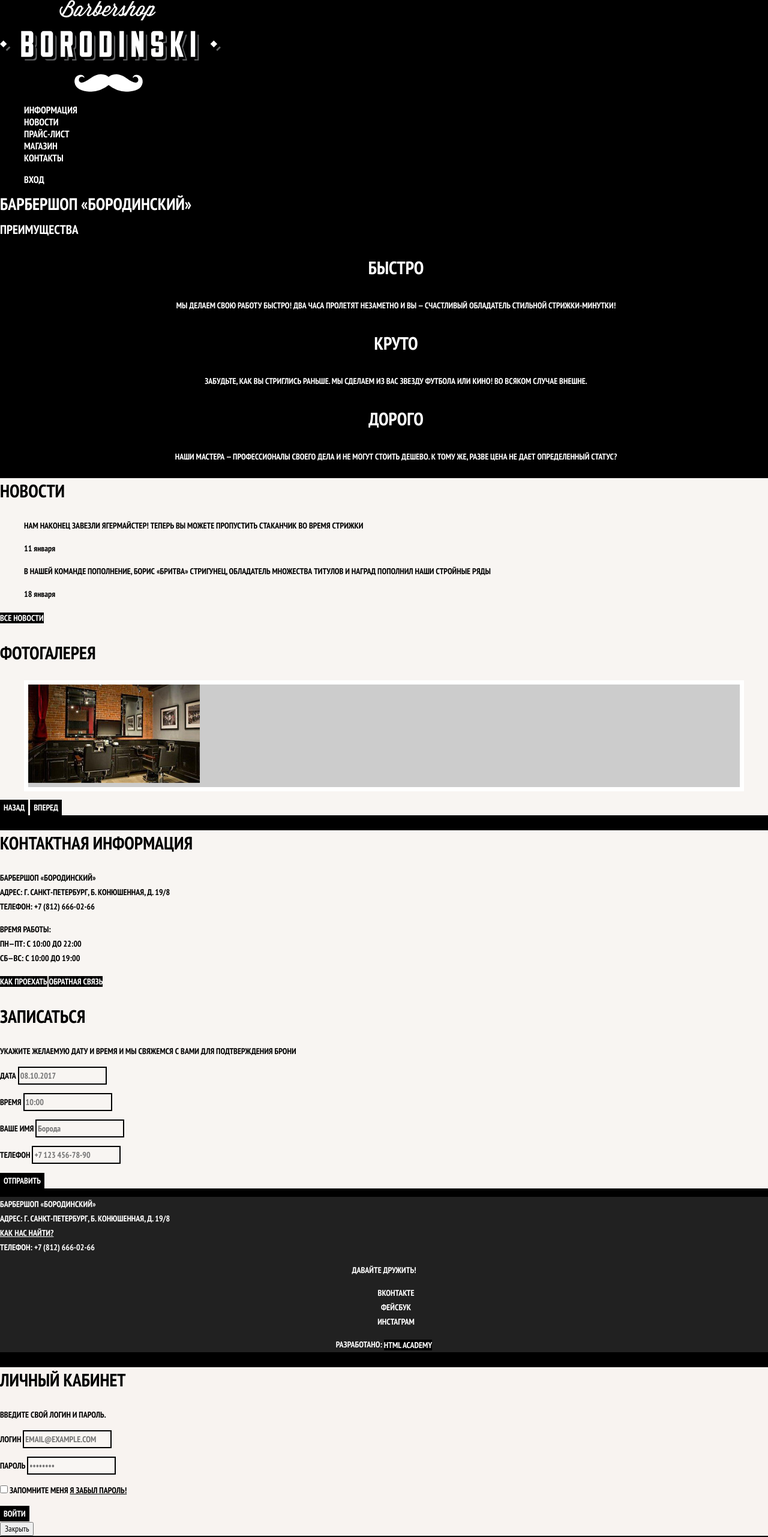
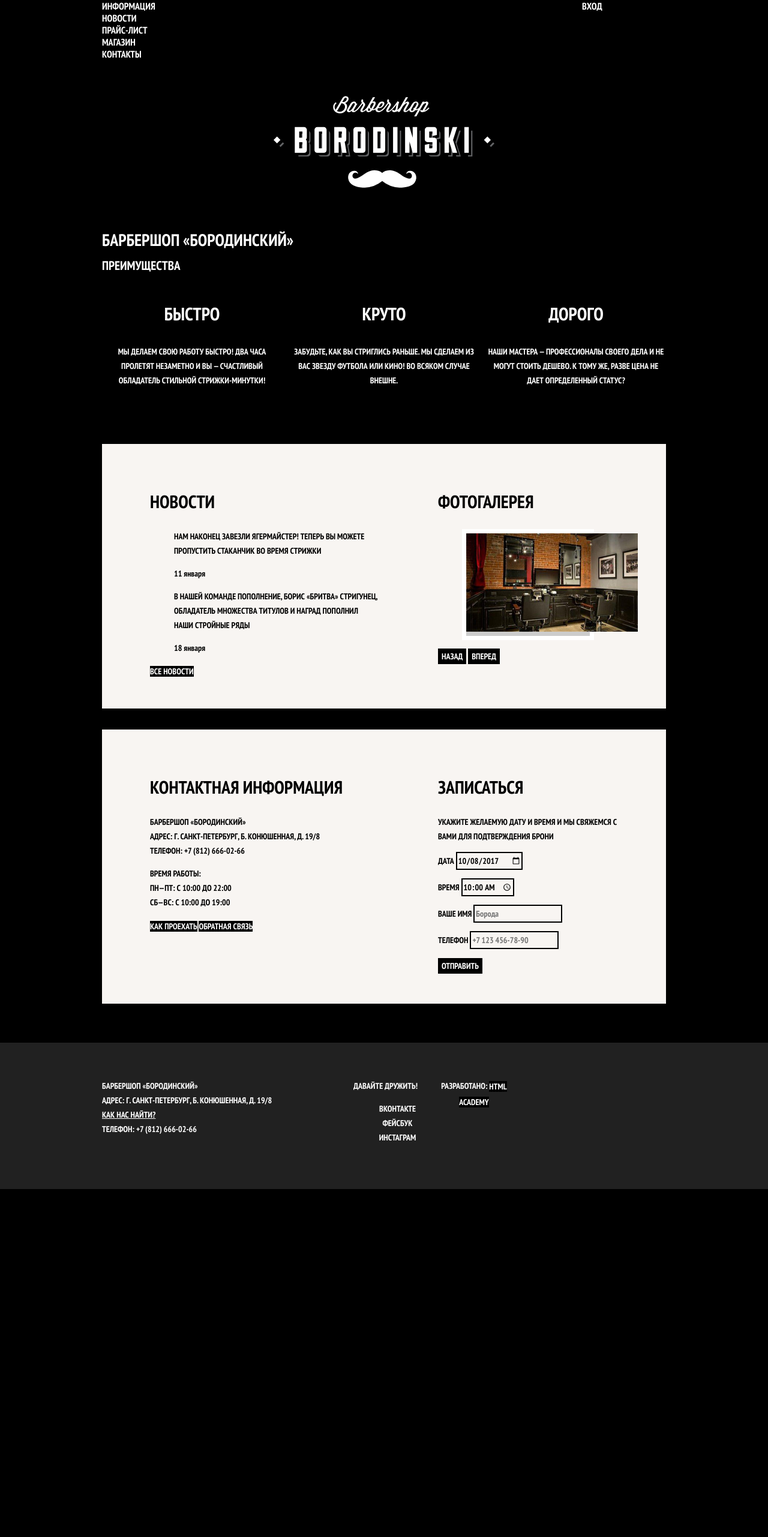
Before and after one commit to MikhailManzik/201961-barbershop-27, a plain HTML site: page index.html in a window 1280 px wide. Shown: the top 2562 px of the page at 60% size. After the commit the page ends 1982 px from the top, so only its background shows below. Drawn offline with nearby package versions, Linux system fonts and the light colour scheme.

Commit message:
Добавляет стили для страниц главной, каталога и карточки товара

```diff
--- a/css/style.css
+++ b/css/style.css
@@ -122,7 +122,7 @@ body {
     border-color: #663d15;
   }
 
-  ..page-title {
+  .page-title {
     font-size: 30px;
     line-height: 42px;
   }
@@ -355,3 +355,212 @@ body {
   .restore:focus {
     text-decoration: none;
   }
+
+html,
+body {
+  min-width: 1122px;
+  min-height: 1750px;
+}
+
+.container {
+  width: 940px;
+  margin: 0 auto;
+  padding: 0 10px;
+}
+
+.main-header {
+  margin-bottom: 75px;
+}
+
+.inner-page .main-header {
+  margin-bottom: 50px;
+
+  background-color: #000000;
+}
+
+.main-navigation {
+  display: flex;
+  flex-direction: column;
+  align-items: center;
+}
+
+.inner-page .main-navigation {
+  align-items: flex-start;
+  flex-direction: row;
+}
+
+.main-header-logo {
+  order: 2;
+  width: 368px;
+  height: 153px;
+}
+
+.inner-page .main-header-logo {
+  order: 0;
+
+  width: 111px;
+  height: 24px;
+  padding: 23px 20px;
+}
+
+
+.main-navigation-wrapper {
+  width: 100%;
+  margin-bottom: 60px;
+
+  background-color: #000000;
+}
+
+.main-navigation-wrapper .container {
+  display: flex;
+  justify-content: space-between;
+}
+
+.site-navigation {
+  width: 620px;
+  margin: 0;
+  padding: 0;
+
+  list-style: none;
+}
+
+.user-navigation {
+  width: 140px;
+  margin: 0;
+  padding: 0;
+
+  list-style: none;
+}
+
+.inner-page .user-navigation {
+  margin-left: auto;
+}
+
+.features {
+  margin-bottom: 80px;
+}
+
+.features-list {
+  display: flex;
+  justify-content: space-between;
+  margin: 0;
+  padding: 0;
+
+  list-style: none;
+}
+
+.feature-item {
+  width: 300px;
+}
+
+.index-columns {
+  display: flex;
+  justify-content: space-between;
+  padding: 50px 80px;
+  margin-bottom: 35px;
+ }
+
+ .news {
+  width: 380px;
+ }
+
+ .gallery {
+  width: 300px;
+ }
+
+ .contacts {
+  width: 380px;
+}
+
+.appointment {
+  width: 300px;
+}
+
+.page-title {
+  margin: 0;
+  margin-bottom: 15px;
+  padding: 0;
+}
+
+.breadcrumbs {
+  padding: 0;
+  margin: 0;
+  margin-bottom: 50px;
+}
+
+.catalog-columns {
+  display: flex;
+  justify-content: space-between;
+}
+
+.filters {
+  width: 180px;
+}
+
+.catalog {
+  width: 700px;
+}
+
+.catalog-list {
+  display: flex;
+  flex-wrap: wrap;
+  justify-content: space-between;
+  padding: 0;
+  margin: 0;
+  margin-bottom: 25px;
+
+  list-style: none;
+}
+
+.catalog-item {
+  width: 220px;
+  margin-bottom: 20px;
+  margin-right: 20px;
+}
+
+.catalog-item:nth-child(3n) {
+  margin-right: 0;
+}
+
+.pagination-list {
+  padding: 0;
+  margin: 0;
+
+  list-style: none;
+}
+
+.product-photos {
+  width: 460px;
+}
+
+.product-info {
+  width: 390px;
+}
+
+.main-footer {
+  padding: 60px 0;
+  margin-top: 65px;
+}
+
+.inner-page .main-footer {
+  margin-top: 45px;
+}
+
+.main-footer .container {
+  display: flex;
+}
+
+.footer-contacts {
+  width: 320px;
+  margin: 0;
+  margin-right: 80px;
+}
+
+.footer-social {
+  width: 145px;
+}
+
+.footer-copyright {
+  width: 150px;
+  margin: 0;
+}
--- a/index.html
+++ b/index.html
@@ -1,18 +1,22 @@
 <!DOCTYPE html>
 <html lang="ru">
 <head>
-    <meta charset="utf-8">
+  <meta charset="UTF-8">
   <title>Барбершоп «Бородинский»</title>
   <link href="https://fonts.googleapis.com/css?family=PT+Sans+Narrow:400,700&amp;subset=latin,cyrillic" rel="stylesheet">
   <link href="css/normalize.css" rel="stylesheet">
-    <link href="css/style.css" rel="stylesheet">
+  <link href="css/style.css" rel="stylesheet" >
 </head>
+
 <body>
+
 <header class="main-header">
   <nav class="main-navigation">
     <a class="main-header-logo">
       <img src="img/index-logo.svg" width="368" height="153" alt="Логотип барбершопа «Бородинский»">
     </a>
+    <div class="main-navigation-wrapper">
+      <div class="container">
         <ul class="site-navigation">
           <li><a href="info.html">Информация</a></li>
           <li><a href="news.html">Новости</a></li>
@@ -21,12 +25,13 @@
           <li><a href="contacts.html">Контакты</a></li>
         </ul>
         <ul class="user-navigation">
-          <li>
-            <a class="login-link" href="login.html">Вход</a>
-          </li>
+          <li><a class="login-link" href="login.html">Вход</a></li>
         </ul>
+      </div>
+    </div>
   </nav>
 </header>
+
 <main class="container">
 
   <h1 class="visually-hidden">Барбершоп «Бородинский»</h1>
@@ -98,11 +103,11 @@
       <form class="appointment-form" action="https://echo.htmlacademy.ru" method="post">
         <p class="appointment-item">
           <label for="appointment-date">Дата</label>
-              <input id="appointment-date" type="text" name="date" value="" placeholder="08.10.2017">
+          <input id="appointment-date" type="date" name="date" value="2017-10-08">
         </p>
         <p class="appointment-item">
           <label for="appointment-time">Время</label>
-              <input id="appointment-time" type="text" name="time" value="" placeholder="10:00">
+          <input id="appointment-time" type="time" name="time" value="10:00">
         </p>
         <p class="appointment-item">
           <label for="appointment-name">Ваше имя</label>
@@ -116,8 +121,11 @@
       </form>
     </section>
   </div>
+
 </main>
+
 <footer class="main-footer">
+  <div class="container">
     <p class="footer-contacts">
     Барбершоп «Бородинский»<br>
     Адрес: г. Санкт-Петербург, Б. Конюшенная, д. 19/8<br>
@@ -133,42 +141,10 @@
     </ul>
   </div>
   <p class="footer-copyright">
-        <b>Разработано:</b>
-        <a class="button" href="https://htmlacademy.ru">HTML Academy</a>
+    <b>Разработано:</b> <a class="button" href="https://htmlacademy.ru">HTML Academy</a>
   </p>
+  </div>
 </footer>
 
-    <section class="modal modal-login">
-      <h2>Личный кабинет</h2>
-      <p>Введите свой логин и пароль.</p>
-      <form class="login-form" action="https://echo.htmlacademy.ru" method="post">
-        <p>
-          <label class="visually-hidden" for="user-login">Логин</label>
-          <input class="login-icon-user" id="user-login" type="text" name="login" placeholder="email@example.com">
-        </p>
-        <p>
-          <label class="visually-hidden" for="user-password">Пароль</label>
-          <input class="login-icon-password" id="user-password" type="password" name="password" placeholder="••••••••">
-        </p>
-        <p class="login-password-info">
-          <label class="login-checkbox">
-            <input type="checkbox" name="remember" class="visually-hidden">
-            <span class="checkbox-indicator"></span>
-            Запомните меня
-          </label>
-          <a class="restore" href="#">Я забыл пароль!</a>
-        </p>
-        <button class="button" type="submit">Войти</button>
-      </form>
-      <button class="modal-close" type="button">Закрыть</button>
-    </section>
-
-    <section class="modal modal-map">
-      <h2 class="visually-hidden">Как до нас добраться</h2>
-      <p>
-        <img src="img/map.jpg" width="780" height="560" alt="Офис компании по адресу ул. Большая Конюшенная 19/8, Санкт-Петербург">
-      </p>
-      <button class="modal-close" type="button">Закрыть</button>
-    </section>
 </body>
 </html>
```
Also changed, not shown: catalog.html (+7 -28 lines), item.html (+6 -26 lines). Lines whose indentation alone changed are shown as unchanged.
